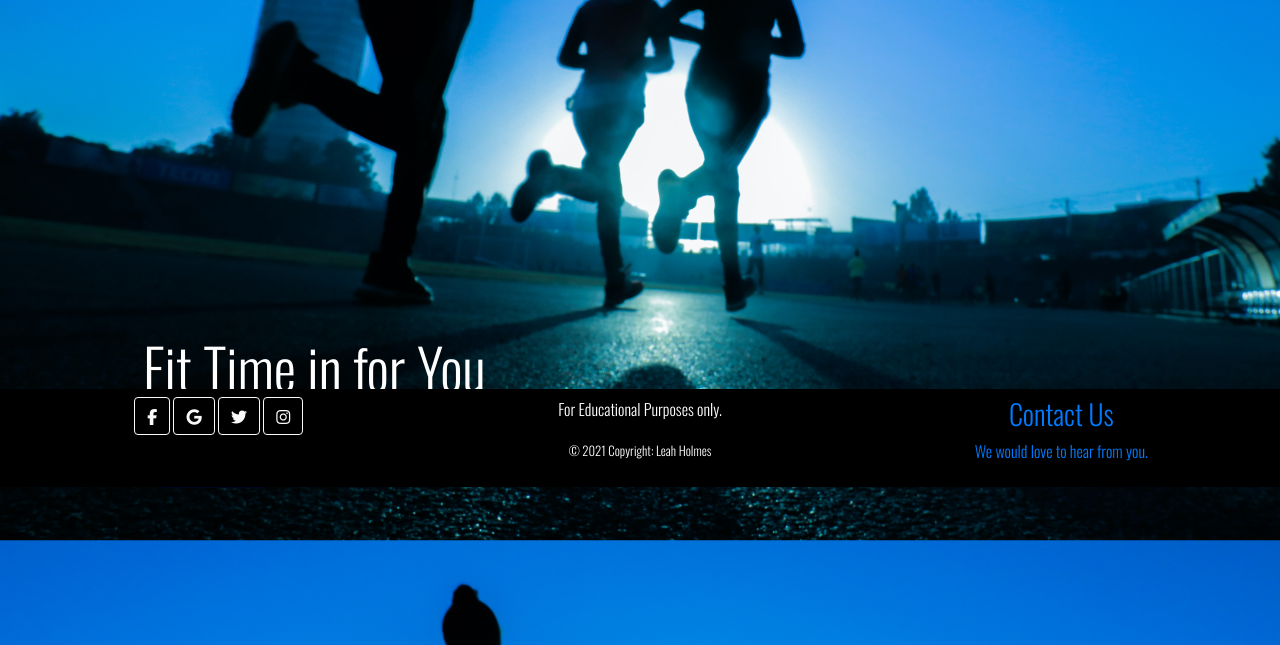
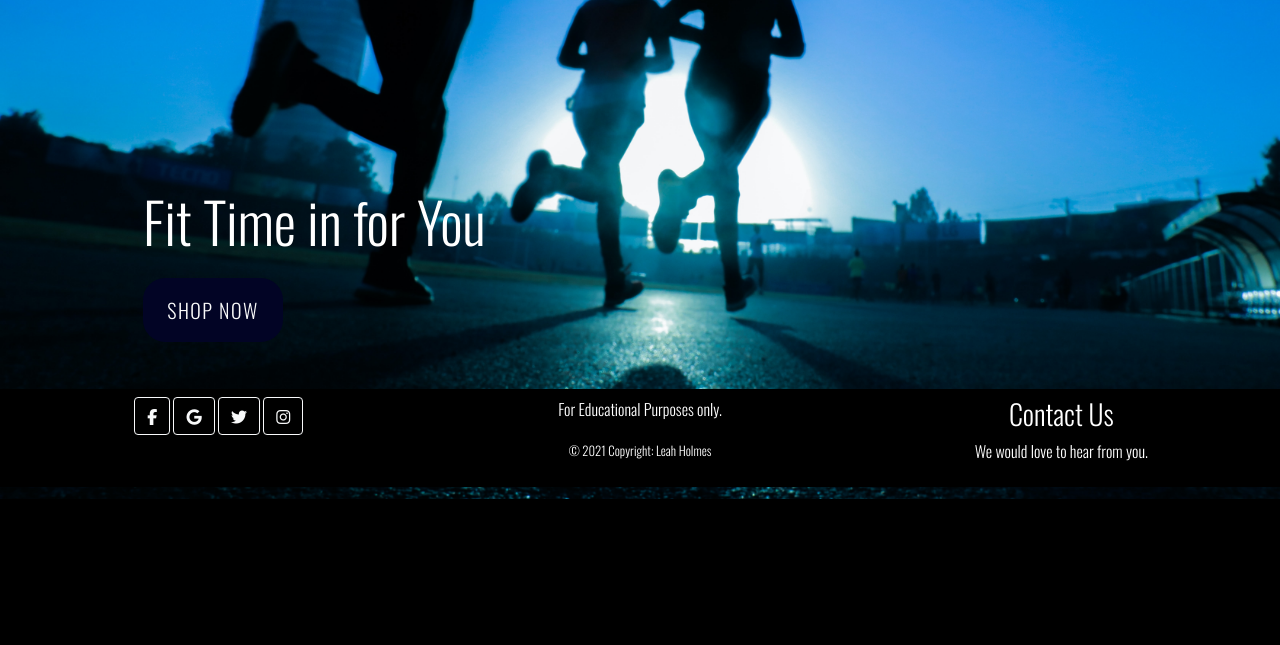
Before and after one commit to Leah1977/Fit_Time_MS4, a Django app: page / in a window 1280 px wide. Shown: the part 313-958 px from the top of the page. After the commit the page ends 812 px from the top, so only its background shows below. Run offline with Django 3.2, Linux system fonts and the light colour scheme; some libraries are stand-ins or nearby versions.

Commit message:
Edit text colour in footer

```diff
--- a/home/templates/home/index.html
+++ b/home/templates/home/index.html
@@ -2,14 +2,6 @@
 {% load static %}
 
 {% block extra-title %} - Hompage{% endblock %}
-
-{% block page_header %}
-    <div class="container header-container">
-        <div class="row">
-            <div class="col"></div>
-        </div>
-    </div>
-{% endblock %}
 
 {% block content %}
     <div class="container h-100 main-message">
--- a/templates/includes/footer.html
+++ b/templates/includes/footer.html
@@ -13,7 +13,7 @@
         </div>
         <!-- Note -->
         <div class="col-lg-4 text-center text-white">
-            <p>
+            <p class="text-white text-center">
                 For Educational Purposes only.
             </p>
             <!-- Copyright -->
@@ -24,8 +24,8 @@
         <!-- Contact Us -->
         <div class="col-lg-4 text-center text-white">
             <a href="{% url 'contact' %}">
-                <h3>Contact Us</h3>
-                <p>We would love to hear from you.</p>
+                <h3 class="text-white text-center">Contact Us</h3>
+                <p class="text-white text-center">We would love to hear from you.</p>
             </a>
         </div>
     </div>
```
